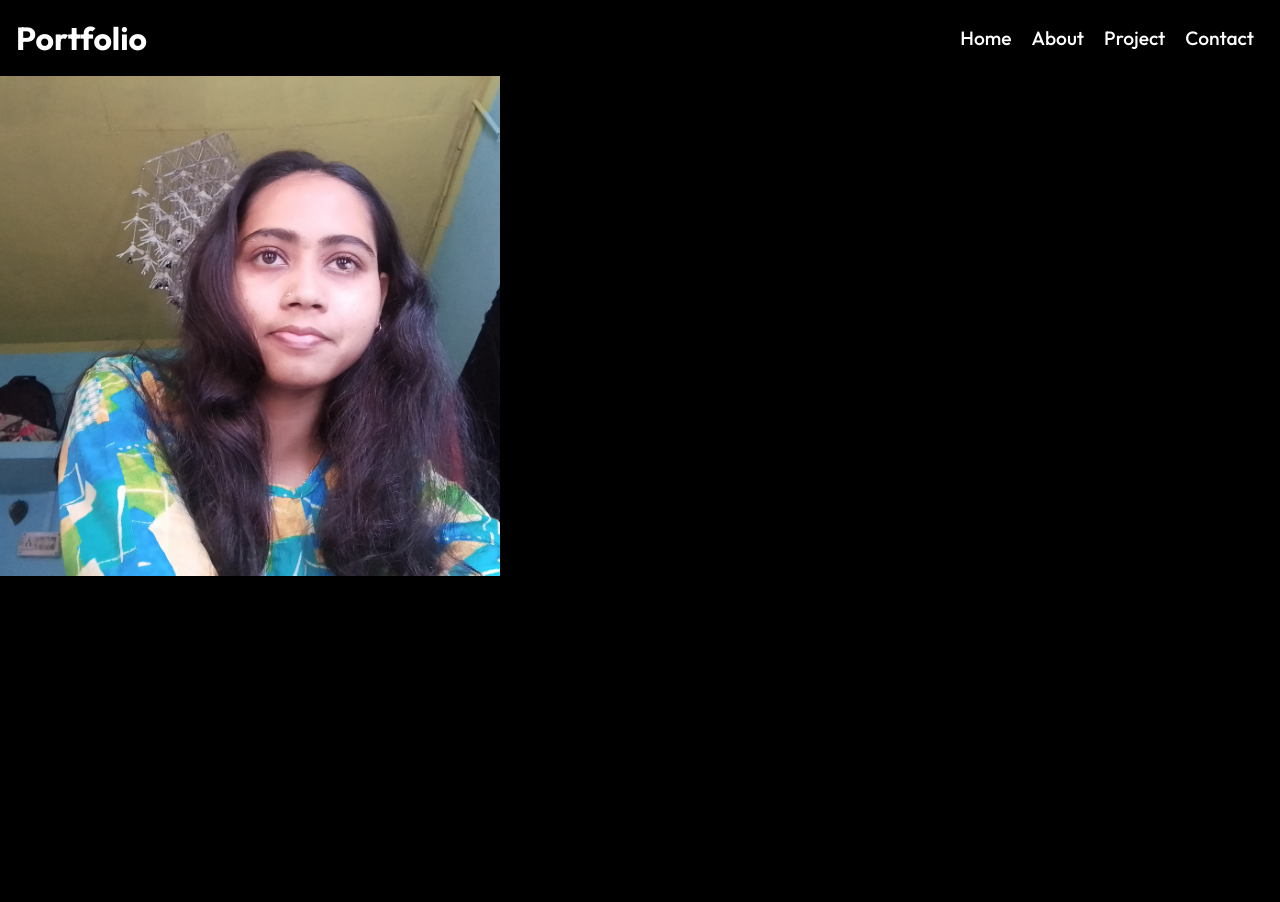
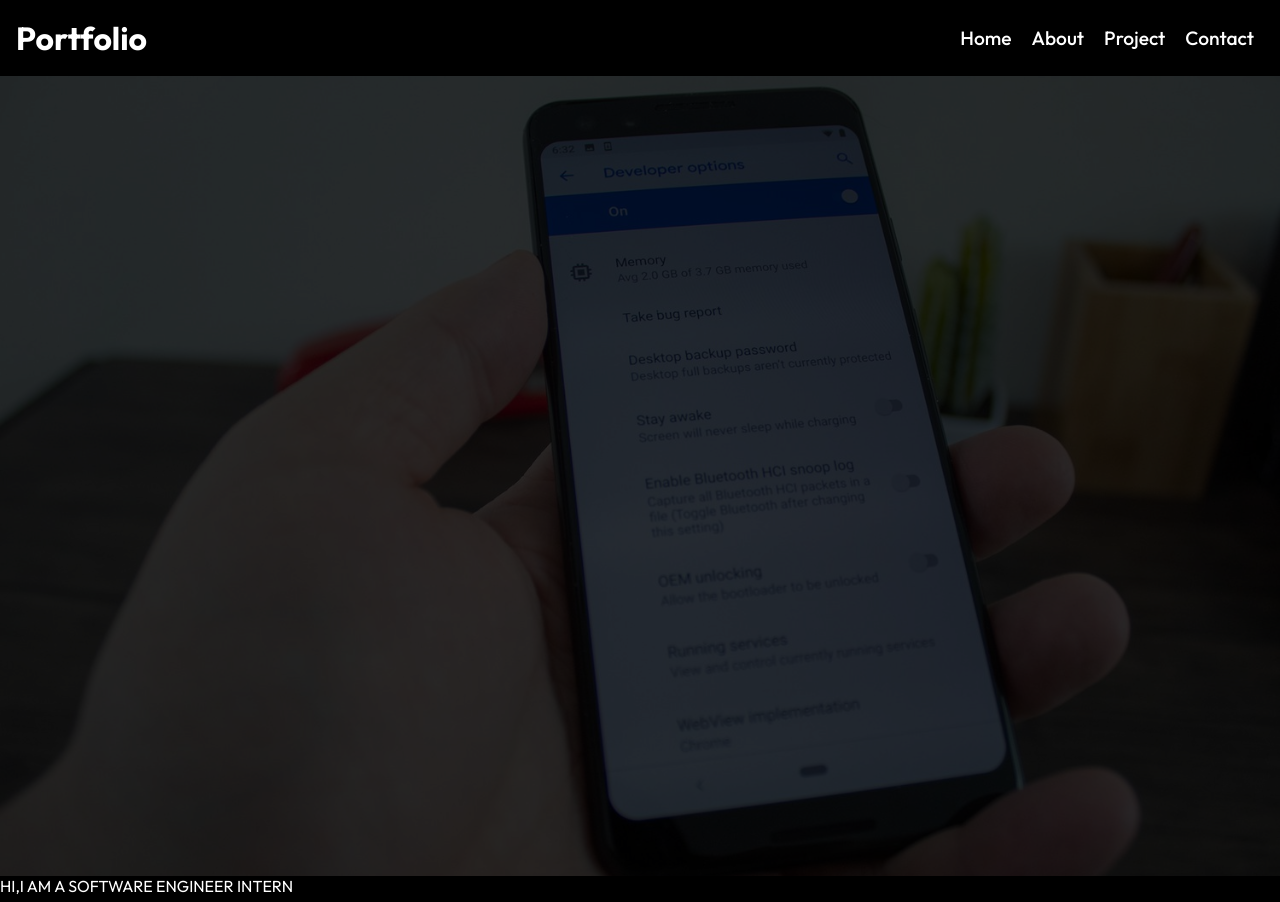
Before and after one commit to SB2318/portfolio-sb2318, a React (Create React App) app: page / in a window 1280 px wide. Shown: the top 902 px of the page. Before the commit the page ends 800 px from the top, so only its background shows below. Built offline with nearby package versions, Linux system fonts and the light colour scheme.

Commit message:
HeroPage

```diff
--- a/src/components/HomeHero.js
+++ b/src/components/HomeHero.js
@@ -1,6 +1,7 @@
 import "./hero.css";
 import React from 'react'
-import IntroImg from '../assets/humsakal1.jpg'
+import IntroImg from '../assets/intro_image.jpeg'
+import { Link } from "react-router-dom";
 
 const HomeHero = () => {
   return (
@@ -8,11 +9,16 @@
 
         <div className="mask">
 
-            <img className="into-img" src={IntroImg} alt="Susmita Bhattacharya" width="500" height="500"/>
+            <img className="into-img" src={IntroImg} alt="Susmita Bhattacharya"/>
         </div>
 
         <div className="content">
-            <p></p>
+            <p>HI,I AM A SOFTWARE ENGINEER INTERN</p>
+           <h1>A Passionate Android Developer</h1>
+           <div>
+             <Link to="/project" class="btn">Projects</Link>
+             <Link to="/contact" class="btn btn-light">Contact</Link>
+           </div>
         </div>
 
     </div>
--- a/src/components/hero.css
+++ b/src/components/hero.css
@@ -0,0 +1,57 @@
+.mask{
+
+    width:100%;
+    height:100vh;
+    position:relative;
+
+}
+
+.into-img{
+    width: 100%;
+    height:100%;
+    background-size: cover;
+    background-position: center;
+    object-fit: cover;
+}
+
+.mask::after{
+
+    content:"";
+    width:100%;
+    height:100%;
+    position: absolute;
+    top:0;
+    left:0;
+    background-color: black;
+    opacity: 0.8;
+
+}
+
+.heroImg {
+
+    height:100%;
+    width:100%;
+
+}
+
+.heroImg .content{
+    position: relative;
+    transform: translate(- 50%, -50%);
+    top:50%;
+    left:50%;
+    text-align: center;
+
+}
+
+.heroImg .content h1{
+
+    font-size: 4rem;
+    padding: 0.6rem 0 1.5rem;
+}
+
+.heroImg .content p{
+
+    font-size: 1.4rem;
+    font-weight: 200;
+    text-transform: uppercase;
+}
--- a/src/index.css
+++ b/src/index.css
@@ -27,7 +27,7 @@
     text-transform: uppercase;
     background: rgb(248,217,15);
     color: #222;
-    border: 1px,solid,#fff;
+    border: 2px,solid,#fff;
     font-weight: 600;
     cursor: pointer;
 }
```
Also changed, not shown: src/assets/intro_image.jpeg (added).
